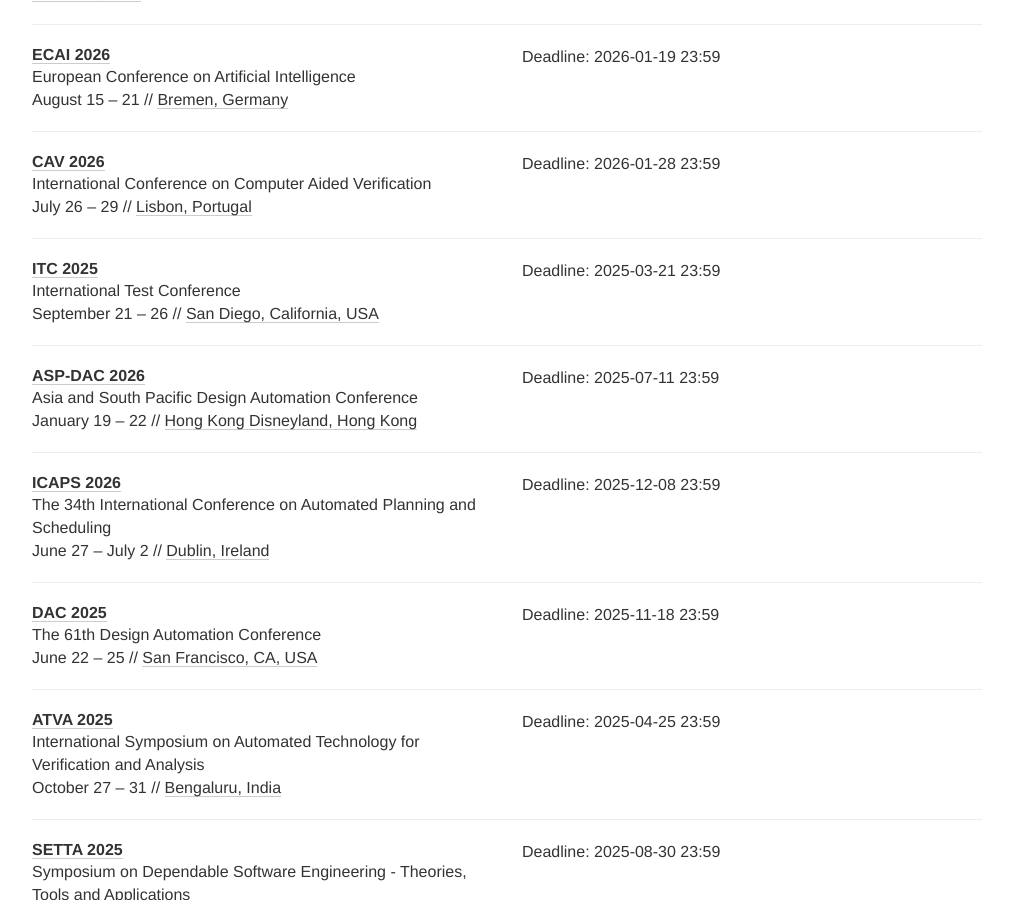
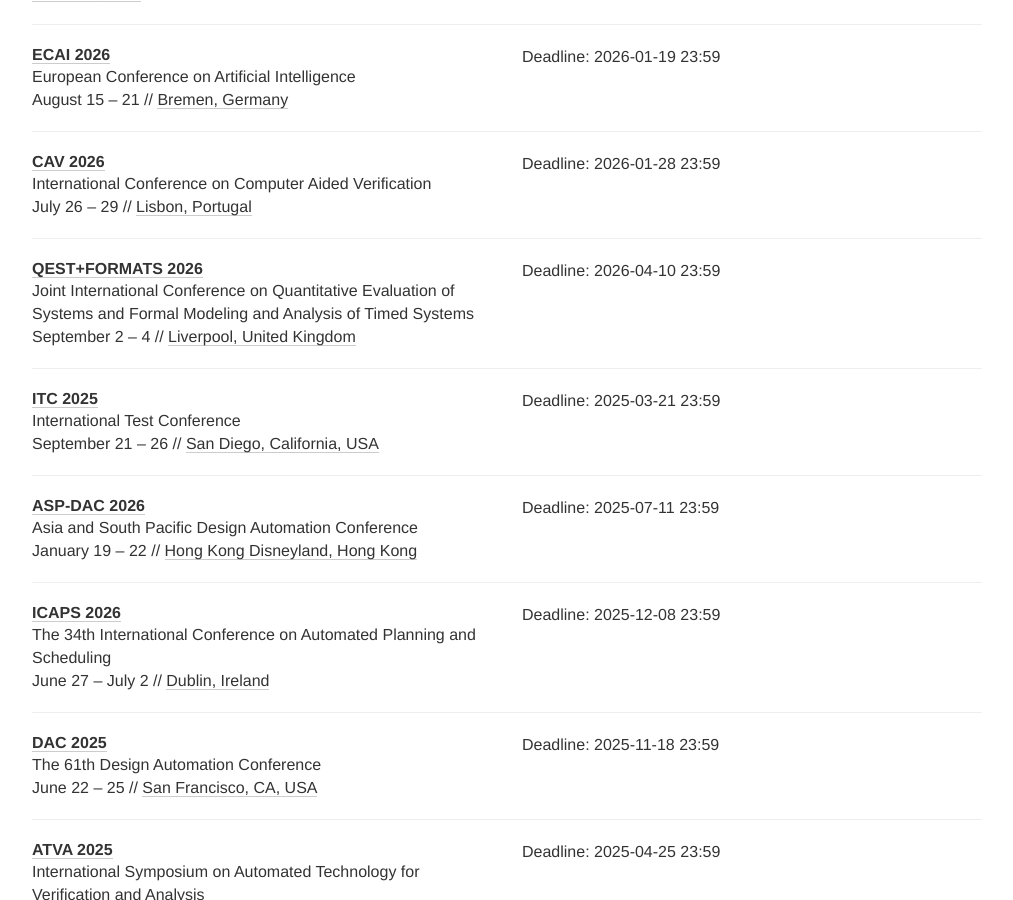
Before and after one commit to Gy-Hu/EDA_FV_conference_deadline, a Jekyll site: the page built from index.html, in a window 1280 px wide and 900 px high, scrolled down 1367 px. Shown: the whole window, without its empty margins (133-1146 px from the left). Built offline with Jekyll 4.4.1, drawn with Linux system fonts in a browser that asks for light colours; nearby versions of some CDN libraries; comment, search, counter and statistics services are not loaded.

Commit message:
update QEST+FORMATS

```diff
--- a/_data/conferences.yml
+++ b/_data/conferences.yml
@@ -98,6 +98,15 @@
   link: https://conferences.i-cav.org/2026/
   deadline: ["2026-01-28 23:59"]
   place: Lisbon, Portugal
+  tags: [FV]
+
+- name: QEST+FORMATS
+  year: 2026
+  date: "September 2 - 4"
+  description: Joint International Conference on Quantitative Evaluation of Systems and Formal Modeling and Analysis of Timed Systems
+  link: https://www.qest-formats.org/
+  deadline: ["2026-04-10 23:59"]
+  place: Liverpool, United Kingdom
   tags: [FV]
 
 - name: ITC
```
